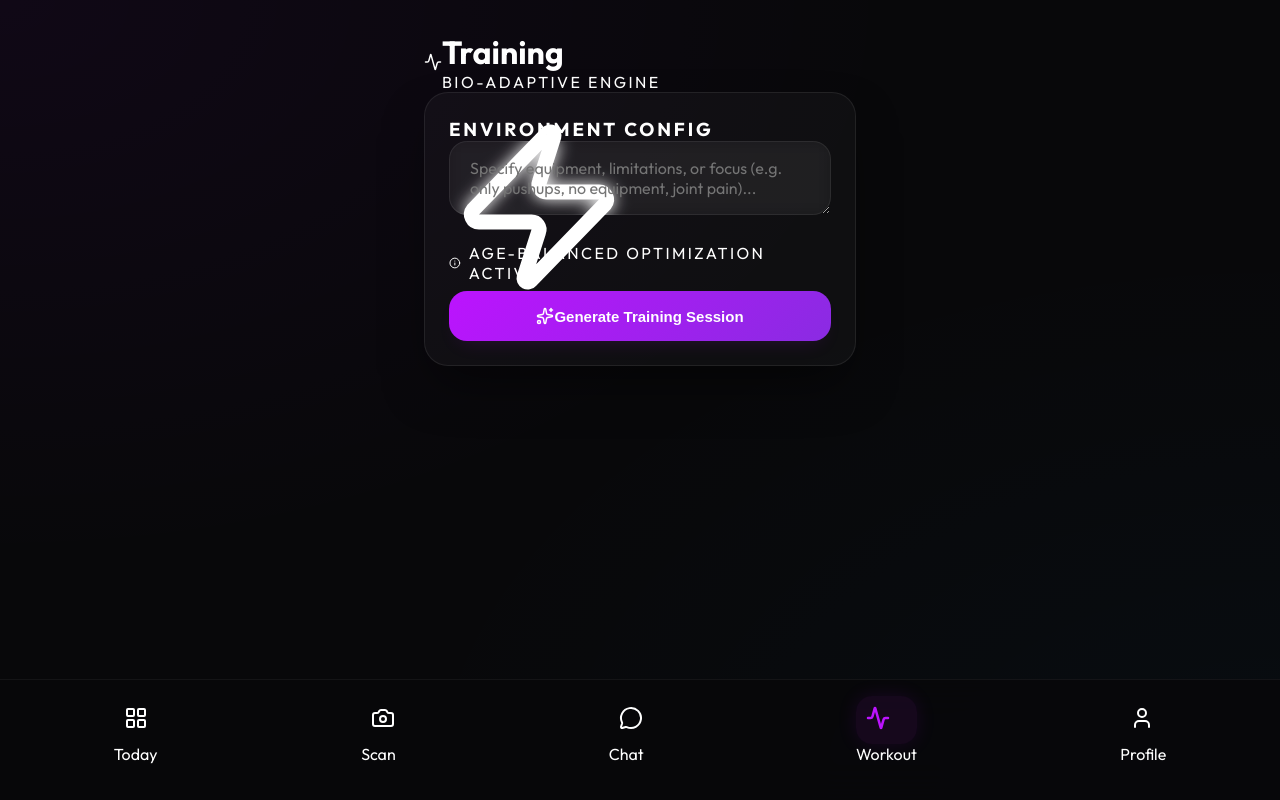
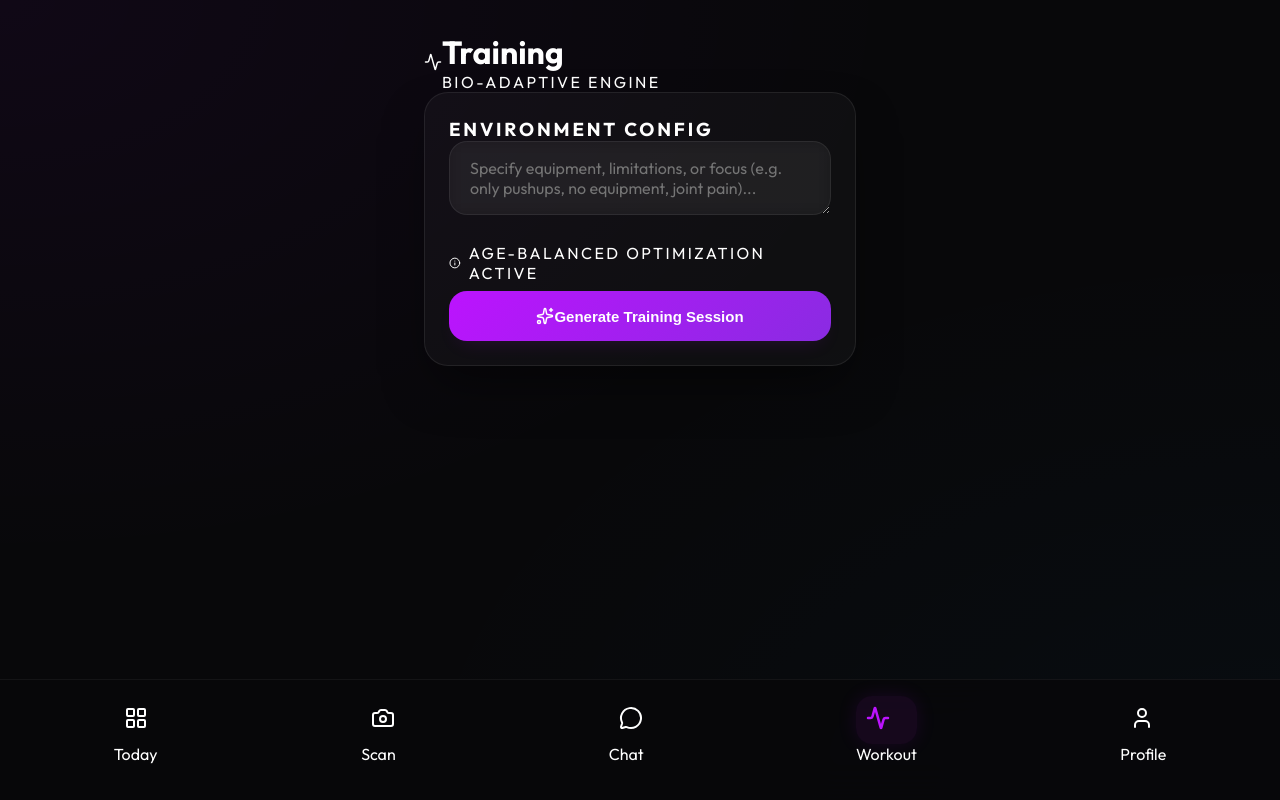
Before and after one commit to rohanvibe/Cal_AI, a Next.js app: page /workout in a window 1280 px wide. Built offline with nearby package versions, Linux system fonts and the light colour scheme.

Commit message:
tried again for the lightning didnt work so removed it

```diff
--- a/src/app/workout/page.tsx
+++ b/src/app/workout/page.tsx
@@ -50,13 +50,7 @@ export default function WorkoutPage() {
       {!workout && !loading && (
         <div className="flex flex-col gap-8 animate-fade-in">
           <section className="glass border-[#bc13fe]/10 bg-white/[0.01] flex flex-col gap-6 p-8 rounded-[40px] shadow-2xl overflow-hidden relative group">
-             <div
-               className="absolute top-0 right-0 p-8 opacity-[0.05] -rotate-12 group-hover:rotate-0 transition-transform duration-700"
-               style={{ pointerEvents: 'none', zIndex: -1 }}
-             >
-                <Zap size={180} className="text-[#bc13fe]" />
-             </div>
-             <div style={{ position: 'relative', zIndex: 1 }}>
+             <div>
                 <h3 className="text-xs font-black text-[#bc13fe] uppercase tracking-widest px-3 py-1 bg-[#bc13fe]/10 rounded-full inline-block mb-4">Environment Config</h3>
                 <textarea
                     value={constraints}
```
Also changed, not shown: src/app/page.tsx (+1 -7 lines).
